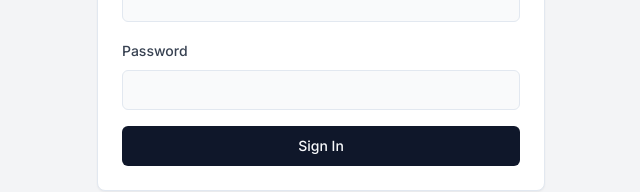
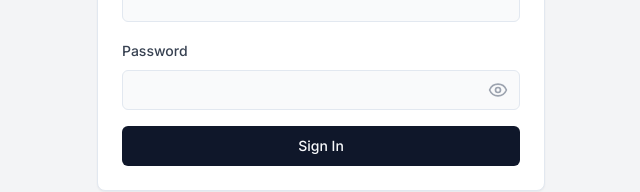
Before and after one commit to OrgDrReach/dreach-project-management, a Next.js app: page /auth/sign-in in a window 1280 px wide. Shown: the part 420-612 px from the top of the page, without its empty margins (319-959 px from the left). Built offline with nearby package versions, Linux system fonts and the light colour scheme.

Commit message:
feat ✨: Toggle login form password visibility
- Added ability to show and hide login form password field.

```diff
--- a/components/auth/LoginForm.tsx
+++ b/components/auth/LoginForm.tsx
@@ -8,7 +8,7 @@
 import { Label } from "@/components/ui/label";
 import { Card, CardContent, CardHeader, CardTitle } from "@/components/ui/card";
 import { Alert, AlertDescription } from "@/components/ui/alert";
-import { Loader2 } from "lucide-react";
+import { Loader2, Eye, EyeOff } from "lucide-react";
 import { login } from "@/app/auth/actions";
 
 const loginSchema = z.object({
@@ -21,6 +21,7 @@
   const [password, setPassword] = useState("");
   const [error, setError] = useState("");
   const [isLoading, setIsLoading] = useState(false);
+  const [showPassword, setShowPassword] = useState(false);
   const router = useRouter();
 
   const handleSubmit = async (e: React.FormEvent) => {
@@ -79,14 +80,27 @@
           </div>
           <div className="space-y-2">
             <Label htmlFor="password" className="text-gray-700 dark:text-gray-300">Password</Label>
+            <div className="relative">
               <Input
                 id="password"
-              type="password"
+                type={showPassword ? "text" : "password"}
                 value={password}
                 onChange={(e) => setPassword(e.target.value)}
                 required
-              className="w-full bg-gray-50 dark:bg-gray-700 text-gray-900 dark:text-gray-100"
+                className="w-full bg-gray-50 dark:bg-gray-700 text-gray-900 dark:text-gray-100 pr-10"
               />
+              <button
+                type="button"
+                className="absolute inset-y-0 right-0 pr-3 flex items-center"
+                onClick={() => setShowPassword(!showPassword)}
+              >
+                {showPassword ? (
+                  <EyeOff className="h-5 w-5 text-gray-400" />
+                ) : (
+                  <Eye className="h-5 w-5 text-gray-400" />
+                )}
+              </button>
+            </div>
           </div>
           {error && (
             <Alert variant="destructive">
```
Lines whose indentation alone changed are shown as unchanged.
